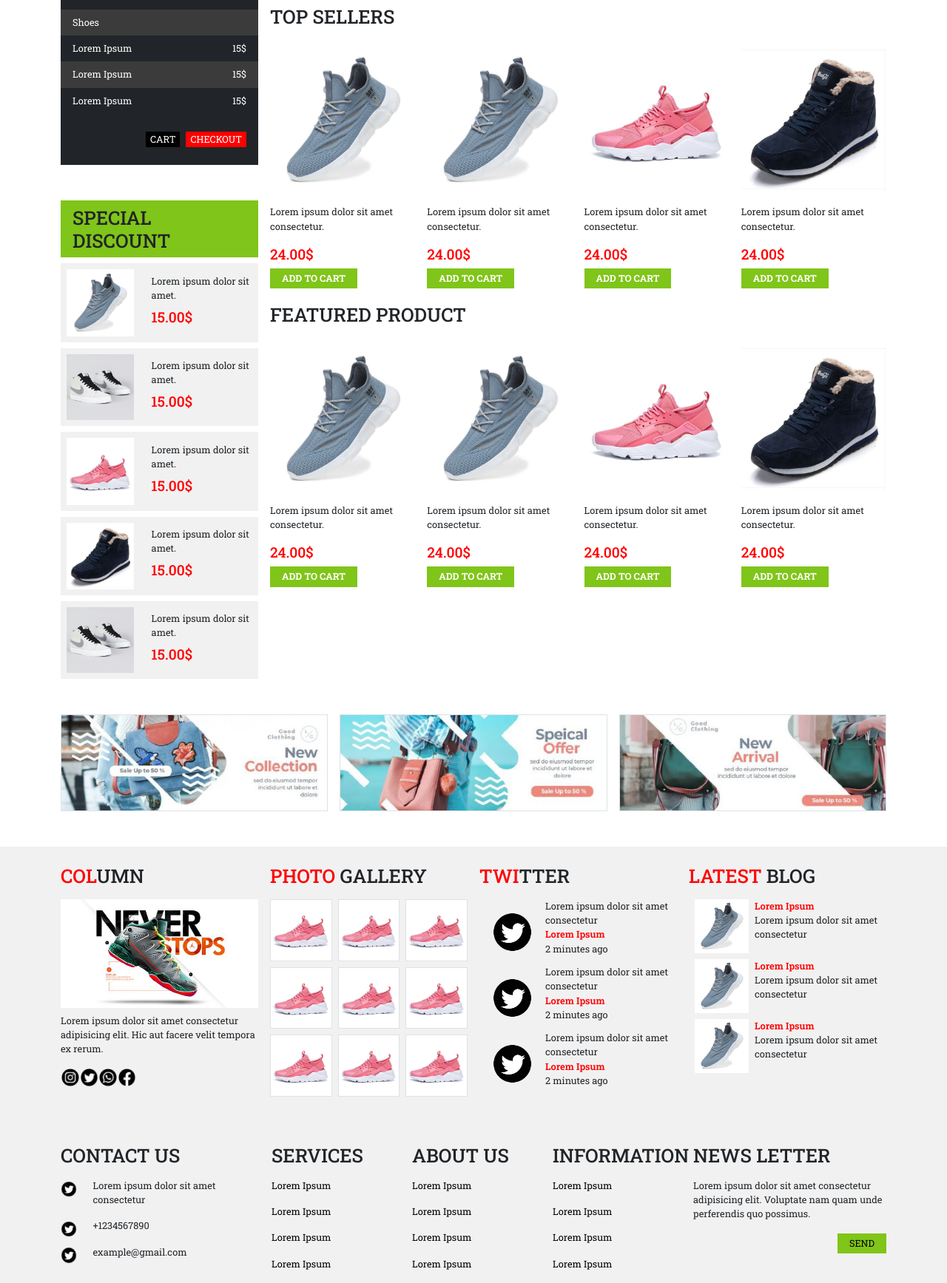
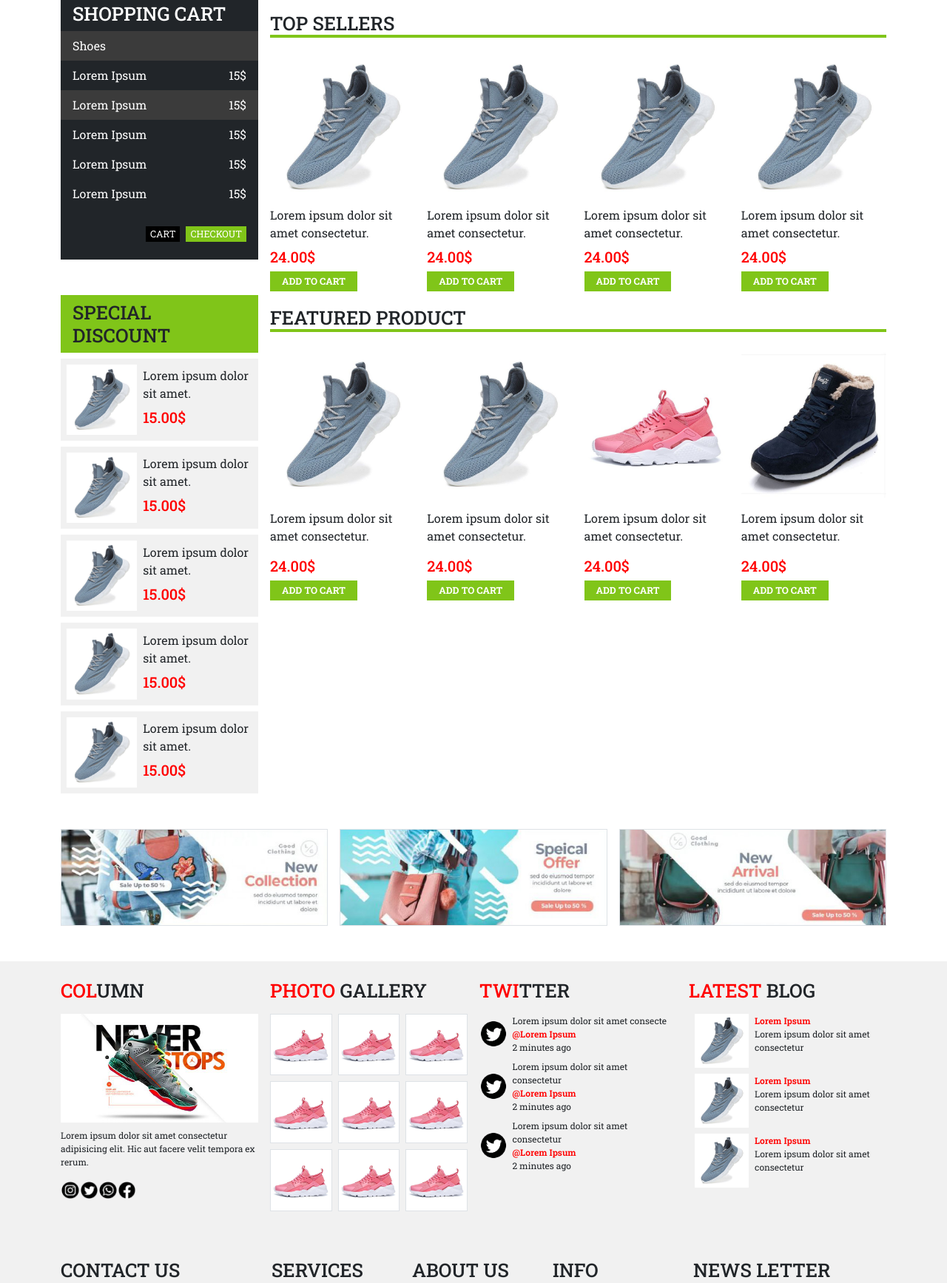
Before and after one commit to fathcode99/Portfolio-Design-Web, a plain HTML site: page index.html in a window 1280 px wide. Shown: the part 876-2611 px from the top of the page at 74% size. Drawn offline with Linux system fonts and the light colour scheme.

Commit message:
Responsive

```diff
--- a/index.html
+++ b/index.html
@@ -21,7 +21,7 @@
 <body>
     <!-- TOP BAR -->
     <div class="top-bar">
-        <div class="container">
+        <div class="container-lg container-fluid">
             <div class="top-bar-row row gx-0 align-items-center">
 
                 <div class="brand col-5 py-3">
@@ -54,7 +54,7 @@
 
     <!-- NAVIGATION BAR -->
     <div class="nav-bar ">
-        <div class="container">
+        <div class="container-lg container-fluid">
             <div class="nav-bar-row row gx-0 align-items-center">
 
                 <div class="brand col-8 d-flex justify-content-between ">
@@ -78,10 +78,10 @@
 
     <!-- MAIN CONTAINER -->
     <div class="main-cont mt-3">
-        <div class="container">
+        <div class="container-lg container-fluid">
             <div class="main-cont-row gx-3 row align-items-top">
                 <!-- LEFT BAR -->
-                <div class="left-bar col-3">
+                <div class="left-bar col-lg-3 col-sm-4">
                     <!-- ADS SPACE -->
                     <div class="ads-space row g-3">
                         <div class="col">
@@ -145,6 +145,16 @@
                                 <p class="text-start m-0">15$</p>
                             </div>
 
+                            <div class="px-3 py-2 bg-dark d-flex justify-content-between">
+                                <p class="text-start m-0">Lorem Ipsum </p>
+                                <p class="text-start m-0">15$</p>
+                            </div>
+
+                            <div class="px-3 py-2 bg-dark d-flex justify-content-between">
+                                <p class="text-start m-0">Lorem Ipsum </p>
+                                <p class="text-start m-0">15$</p>
+                            </div>
+
                             <div class="px-3 py-4 bg-dark d-flex justify-content-end mb-3 align-items-center">
                                 <button class="btn-cart me-1">CART</button>
                                 <button class="btn-checkout ms-1">CHECKOUT</button>
@@ -160,65 +170,65 @@
                                 <h5 class=" text-start mb-0">SPECIAL DISCOUNT</h5>
                             </div>
 
-                            <div class="bg-softgray px-2 py-2 mt-2 g-1 d-flex justify-content-between">
-                                <div class="card-discount row align-items-center">
-                                    <div class="col-5">
+                            <div class="bg-softgray py-2 mt-2 g-1 d-flex justify-content-between">
+                                <div class="card-discount row align-items-center m-0">
+                                    <div class="col-5 px-2">
                                         <img src="./Asset/Shoes 4.jpg" alt="" class="img-fluid m-0">
                                     </div>
 
-                                    <div class="col-7">
+                                    <div class="col-7 pe-2 ps-0">
                                         <p class="text-start m-0">Lorem ipsum dolor sit amet. </p>
                                         <h6 class="mt-2">15.00$</h6>
                                     </div>
                                 </div>
                             </div>
 
-                            <div class="bg-softgray px-2 py-2 mt-2 g-1 d-flex justify-content-between">
-                                <div class="card-discount row align-items-center">
-                                    <div class="col-5">
-                                        <img src="./Asset/Shoes 5.jpg" alt="" class="img-fluid">
+                            <div class="bg-softgray py-2 mt-2 g-1 d-flex justify-content-between">
+                                <div class="card-discount row align-items-center m-0">
+                                    <div class="col-5 px-2">
+                                        <img src="./Asset/Shoes 4.jpg" alt="" class="img-fluid m-0">
                                     </div>
 
-                                    <div class="col-7">
+                                    <div class="col-7 pe-2 ps-0">
                                         <p class="text-start m-0">Lorem ipsum dolor sit amet. </p>
                                         <h6 class="mt-2">15.00$</h6>
                                     </div>
                                 </div>
                             </div>
 
-                            <div class="bg-softgray px-2 py-2 mt-2 g-1 d-flex justify-content-between">
-                                <div class="card-discount row align-items-center">
-                                    <div class="col-5">
-                                        <img src="./Asset/Shoes 3.jpg" alt="" class="img-fluid">
+                            <div class="bg-softgray py-2 mt-2 g-1 d-flex justify-content-between">
+                                <div class="card-discount row align-items-center m-0">
+                                    <div class="col-5 px-2">
+                                        <img src="./Asset/Shoes 4.jpg" alt="" class="img-fluid m-0">
                                     </div>
 
-                                    <div class="col-7">
+                                    <div class="col-7 pe-2 ps-0">
                                         <p class="text-start m-0">Lorem ipsum dolor sit amet. </p>
                                         <h6 class="mt-2">15.00$</h6>
                                     </div>
                                 </div>
                             </div>
 
-                            <div class="bg-softgray px-2 py-2 mt-2 g-1 d-flex justify-content-between">
-                                <div class="card-discount row align-items-center">
-                                    <div class="col-5">
-                                        <img src="./Asset/Shoes 2.jpg" alt="" class="img-fluid">
+                            <div class="bg-softgray py-2 mt-2 g-1 d-flex justify-content-between">
+                                <div class="card-discount row align-items-center m-0">
+                                    <div class="col-5 px-2">
+                                        <img src="./Asset/Shoes 4.jpg" alt="" class="img-fluid m-0">
                                     </div>
 
-                                    <div class="col-7">
+                                    <div class="col-7 pe-2 ps-0">
                                         <p class="text-start m-0">Lorem ipsum dolor sit amet. </p>
                                         <h6 class="mt-2">15.00$</h6>
                                     </div>
                                 </div>
                             </div>
 
-                            <div class="bg-softgray px-2 py-2 mt-2 g-1 d-flex justify-content-between">
-                                <div class="card-discount row align-items-center">
-                                    <div class="col-5">
-                                        <img src="./Asset/Shoes 5.jpg" alt="" class="img-fluid">
+                            <div class="bg-softgray py-2 mt-2 g-1 d-flex justify-content-between">
+                                <div class="card-discount row align-items-center m-0">
+                                    <div class="col-5 px-2">
+                                        <img src="./Asset/Shoes 4.jpg" alt="" class="img-fluid m-0">
                                     </div>
 
-                                    <div class="col-7">
+                                    <div class="col-7 pe-2 ps-0">
                                         <p class="text-start m-0">Lorem ipsum dolor sit amet. </p>
                                         <h6 class="mt-2">15.00$</h6>
                                     </div>
@@ -233,7 +243,7 @@
                 <!-- END LEFT BAR -->
 
                 <!-- RIGHT BAR -->
-                <div class="right-bar col-9">
+                <div class="right-bar col-lg-9 col-sm-8">
                     <div class="col">
                         <!-- COROUSEL -->
                         <div id="carouselExampleDark" class="carousel carousel-dark slide" data-bs-ride="carousel">
@@ -302,39 +312,39 @@
                         <!-- END - LINE - TOP SELLERS -->
 
                         <!-- CARD PRIORITY -->
-                        <div class="card-priority row g-3 mt-1">
-                            <div class="card-priority-1 col-lg col-sm-6">
+                        <div class="card-priority row g-3 mt-0">
+                            <div class="card-priority-1 col-lg-3 col-sm-6">
                               <div class="p-0">
                                 <img src="./Asset/Shoes 4.jpg" alt="" class="img-fluid">
-                                <p class="mt-3">Lorem ipsum dolor sit amet consectetur.</p>
-                                <h6>24.00$</h6>
+                                <p class="my-2">Lorem ipsum dolor sit amet consectetur.</p>
+                                <h6 class="my-2">24.00$</h6>
                                 <button class="px-3 py-1">ADD TO CART</button>
                               </div>
                             </div>
 
-                            <div class="card-priority-2 col-lg col-sm-6">
+                            <div class="card-priority-1 col-lg-3 col-sm-6">
                                 <div class="p-0">
                                   <img src="./Asset/Shoes 4.jpg" alt="" class="img-fluid">
-                                <p class="mt-3">Lorem ipsum dolor sit amet consectetur.</p>
-                                <h6>24.00$</h6>
+                                  <p class="my-2">Lorem ipsum dolor sit amet consectetur.</p>
+                                  <h6 class="my-2">24.00$</h6>
                                   <button class="px-3 py-1">ADD TO CART</button>
                                 </div>
                               </div>
 
-                            <div class="card-priority-3 col-lg col-sm-6">
+                              <div class="card-priority-1 col-lg-3 col-sm-6">
                                 <div class="p-0">
-                                  <img src="./Asset/Shoes 3.jpg" alt="" class="img-fluid">
-                                  <p class="mt-3">Lorem ipsum dolor sit amet consectetur.</p>
-                                  <h6>24.00$</h6>
-                                  <button class="px-3 py-1 align-items-center">ADD TO CART</button>
+                                  <img src="./Asset/Shoes 4.jpg" alt="" class="img-fluid">
+                                  <p class="my-2">Lorem ipsum dolor sit amet consectetur.</p>
+                                  <h6 class="my-2">24.00$</h6>
+                                  <button class="px-3 py-1">ADD TO CART</button>
                                 </div>
                               </div>
 
-                            <div class="card-priority-4 col-lg col-sm-6">
+                              <div class="card-priority-1 col-lg-3 col-sm-6">
                                 <div class="p-0">
-                                  <img src="./Asset/Shoes 2.jpg" alt="" class="img-fluid">
-                                  <p class="mt-3">Lorem ipsum dolor sit amet consectetur.</p>
-                                  <h6>24.00$</h6>
+                                  <img src="./Asset/Shoes 4.jpg" alt="" class="img-fluid">
+                                  <p class="my-2">Lorem ipsum dolor sit amet consectetur.</p>
+                                  <h6 class="my-2">24.00$</h6>
                                   <button class="px-3 py-1">ADD TO CART</button>
                                 </div>
                               </div>
@@ -399,7 +409,7 @@
 
     <!-- SECOND CONTAINER -->
     <div class="second-cont mt-5">
-        <div class="container">
+        <div class="container-lg container-fluid">
             <div class="second-cont-row gx-3 row align-items-top p-0 d-flex justify-content-between">
                 <div class="col">
                     <img src="./Asset/Banner Lanscape 1.jpg" alt="" class="img-fluid border">
@@ -417,7 +427,7 @@
 
     <!-- THIRD CONTAINER -->
     <div class="third-cont mt-5 bg-softgray">
-        <div class="container">
+        <div class="container-lg container-fluid">
             <div class="third-cont-row row g-3 mt-1">
 
                 <!-- THIRD CONT CARD 01 -->
@@ -514,35 +524,35 @@
                         <h5 class="px-0 py-2"> <span>TWI</span>TTER</h5>
                     </div>
 
-                    <div class="col-12 d-flex">
-                        <div class="col-4 p-0">
-                            <img src="./Icon-social-media/Tw.png" alt="" class="img-fluid p-3">
+                    <div class="col-12 d-flex align-items-center mt-2">
+                        <div class="col-2 p-0 d-flex justify-content-start align-items-center">
+                            <img src="./Icon-social-media/Tw.png" alt="" class="social-media-img2">
                         </div>
-                        <div class="paragraph-3 col-8 p-0">
-                            <p class="p-0 m-0">Lorem ipsum dolor sit amet consectetur</p>
-                            <p class="p-0 m-0">Lorem Ipsum</p>
+                        <div class="paragraph-3 col-10 p-0 align-items-center">
+                            <p class="p-0 m-0">Lorem ipsum dolor sit amet consecte</p>
+                            <p class="p-0 m-0">@Lorem Ipsum</p>
                             <p class="p-0 m-0">2 minutes ago</p>
                         </div>
                     </div>
 
-                    <div class="col-12 d-flex">
-                        <div class="col-4 p-0">
-                            <img src="./Icon-social-media/Tw.png" alt="" class="img-fluid p-3">
+                    <div class="col-12 d-flex align-items-center mt-2">
+                        <div class="col-2 p-0 d-flex justify-content-start align-items-center">
+                            <img src="./Icon-social-media/Tw.png" alt="" class="social-media-img2">
                         </div>
-                        <div class="paragraph-3 col-8 p-0">
+                        <div class="paragraph-3 col-10 p-0 align-items-center">
                             <p class="p-0 m-0">Lorem ipsum dolor sit amet consectetur</p>
-                            <p class="p-0 m-0">Lorem Ipsum</p>
+                            <p class="p-0 m-0">@Lorem Ipsum</p>
                             <p class="p-0 m-0">2 minutes ago</p>
                         </div>
                     </div>
 
-                    <div class="col-12 d-flex">
-                        <div class="col-4 p-0">
-                            <img src="./Icon-social-media/Tw.png" alt="" class="img-fluid p-3">
+                    <div class="col-12 d-flex align-items-center mt-2">
+                        <div class="col-2 p-0 d-flex justify-content-start align-items-center">
+                            <img src="./Icon-social-media/Tw.png" alt="" class="social-media-img2">
                         </div>
-                        <div class="paragraph-3 col-8 p-0">
+                        <div class="paragraph-3 col-10 p-0 align-items-center">
                             <p class="p-0 m-0">Lorem ipsum dolor sit amet consectetur</p>
-                            <p class="p-0 m-0">Lorem Ipsum</p>
+                            <p class="p-0 m-0">@Lorem Ipsum</p>
                             <p class="p-0 m-0">2 minutes ago</p>
                         </div>
                     </div>
@@ -596,37 +606,37 @@
 
     <!-- FOOTER -->
     <footer class="footer bg-softgray">
-        <div class="container">
+        <div class="container-lg container-fluid">
             <div class="footer-row row">
                 <div class="col-3 py-3">
                     <h5 class="col-12 mt-5 mb-3">CONTACT US</h5>
                     <!-- ADDRESS -->
-                    <div class="col-12 d-flex">
-                        <div class="col-2 p-0">
-                            <img src="./Icon-social-media/Tw.png" alt="" class="social-media-img2 pe-3">
+                    <div class="col-12 d-flex align-items-center">
+                        <div class="col-2 p-0 align-items-center">
+                            <img src="./Icon-social-media/Tw.png" alt="" class="social-media-img2">
                         </div>
-                        <div class="paragraph-footer col-10">
-                            <p>Lorem ipsum dolor sit amet consectetur</p>
+                        <div class="paragraph-footer col-lg-10 align-items-center">
+                            <p class="m-0">Lorem ipsum dolor sit amet consectetur</p>
                         </div>
                     </div>
 
                     <!-- PHONE -->
-                    <div class="col-12 d-flex">
-                        <div class="col-2 p-0">
-                            <img src="./Icon-social-media/Tw.png" alt="" class="social-media-img2 pe-3">
+                    <div class="col-12 d-flex align-items-center">
+                        <div class="col-2 p-0 align-items-center">
+                            <img src="./Icon-social-media/Tw.png" alt="" class="social-media-img2">
                         </div>
-                        <div class="paragraph-footer col-10">
-                            <p>+1234567890</p>
+                        <div class="paragraph-footer col-10 align-items-center">
+                            <p class="m-0">+1234567890</p>
                         </div>
                     </div>
 
                     <!-- EMAIL -->
-                    <div class="col-12 d-flex">
-                        <div class="col-2 p-0">
-                            <img src="./Icon-social-media/Tw.png" alt="" class="social-media-img2 pe-3">
+                    <div class="col-12 d-flex align-items-center">
+                        <div class="col-2 p-0 align-items-center">
+                            <img src="./Icon-social-media/Tw.png" alt="" class="social-media-img2">
                         </div>
-                        <div class="paragraph-footer col-10">
-                            <p>example@gmail.com </p>
+                        <div class="paragraph-footer col-10 align-items-center">
+                            <p class="m-0">example@gmail.com </p>
                         </div>
                     </div>
                 </div>
@@ -648,7 +658,7 @@
                 </div>
 
                 <div class="col-2 py-3">
-                    <h5 class="col-12 mt-5 mb-3">INFORMATION</h5>
+                    <h5 class="col-12 mt-5 mb-3">INFO</h5>
                     <p> <a href="#">Lorem Ipsum</a> </p>
                     <p> <a href="#">Lorem Ipsum</a> </p>
                     <p> <a href="#">Lorem Ipsum</a> </p>
@@ -669,12 +679,12 @@
 
     <!-- FOOTER COPYRIGHT -->
     <div class="footer-copyright bg-dark">
-        <div class="container">
+        <div class="container-lg container-fluid">
             <div class="footer-copyright-row row">
-                <div class="col-9 pt-4">
-                    <p>Lorem ipsum dolor sit, amet consectetur adipisicing elit. Pariatur deserunt aliquid dicta quaerat, accusamus eius quam. Cum officiis aliquam, fugit eaque ea officia quod dolor est fuga temporibus provident minus!</p>
+                <div class="col-lg-9 pt-4 col-sm-8 footer-copyright-p">
+                    <p class="footer-copyright-p">Lorem ipsum dolor sit, amet consectetur adipisicing elit. Pariatur deserunt aliquid dicta quaerat, accusamus eius quam. Cum officiis aliquam, fugit eaque ea officia quod dolor est fuga temporibus provident minus!</p>
                 </div>
-                <div class="col-3 d-flex align-items-center">
+                <div class="col-lg-3 d-flex justify-content-end align-items-center col-sm-4">
                     <div class="col-4 p-2 bg-softgreen text-center mx-1 fs-button w-auto">VISA</div>
                     <div class="col-4 p-2 bg-softgreen text-center mx-1 fs-button w-auto">MCARD</div>
                     <div class="col-4 p-2 bg-softgreen text-center mx-1 fs-button w-auto">PAYPAL</div>
--- a/style.css
+++ b/style.css
@@ -13,26 +13,33 @@ h5 {
 }
 
 h6 {
-    font-size: 1.5vw;
+    font-size: 2.5vh;
 }
 
 p {
-    font-size: 1vw;
+    font-size: 2vh;
+}
+
+.footer p, .third-cont p, .footer-copyright p{
+    font-size: 1.5vh;
 }
 
 a {
-    font-size: 1vw;
+    font-size: 2vh;
+}
+
+.footer a {
+    font-size: 1.5vh;
 }
 
 .fs-button {
-    font-size: 1vw;
+    font-size: 1vh;
 }
 
 button {
     font-size: 1vw;
     border: none;
 }
-
 
 /* TOP BAR */
 .top-bar {
@@ -72,9 +79,9 @@ button {
 }
 
 /* TITLE CARD */
-/* .title-card h5 {
-    border-bottom: 3px solid rgb(128, 197, 25);
-} */
+.title-card h5 {
+    border-bottom: 0.5vh solid rgb(128, 197, 25);
+}
 
 /* SHOPPING CART */
 .shop-cart {
@@ -95,12 +102,12 @@ button {
 }
 
 .btn-checkout {
-    background-color: red;
+    background-color: rgb(128, 197, 25);
     color: white;
 }
 
 .btn-checkout:hover {
-    background-color: rgb(128, 197, 25);
+    background-color: rgb(25, 134, 197);
 }
 
 /* CARD-PRIORITY */
@@ -116,7 +123,7 @@ button {
 }
 
 .card-priority button:hover {
-    background-color: red;
+    background-color: rgb(25, 134, 197);
 }
 
 /* SPECIAL DISCOUNT */
@@ -163,9 +170,6 @@ span {
     color: black;
 }
 
-.footer p {
-}
-
 .footer button {
     border: none;
 }
```
Lines whose indentation alone changed are shown as unchanged.
